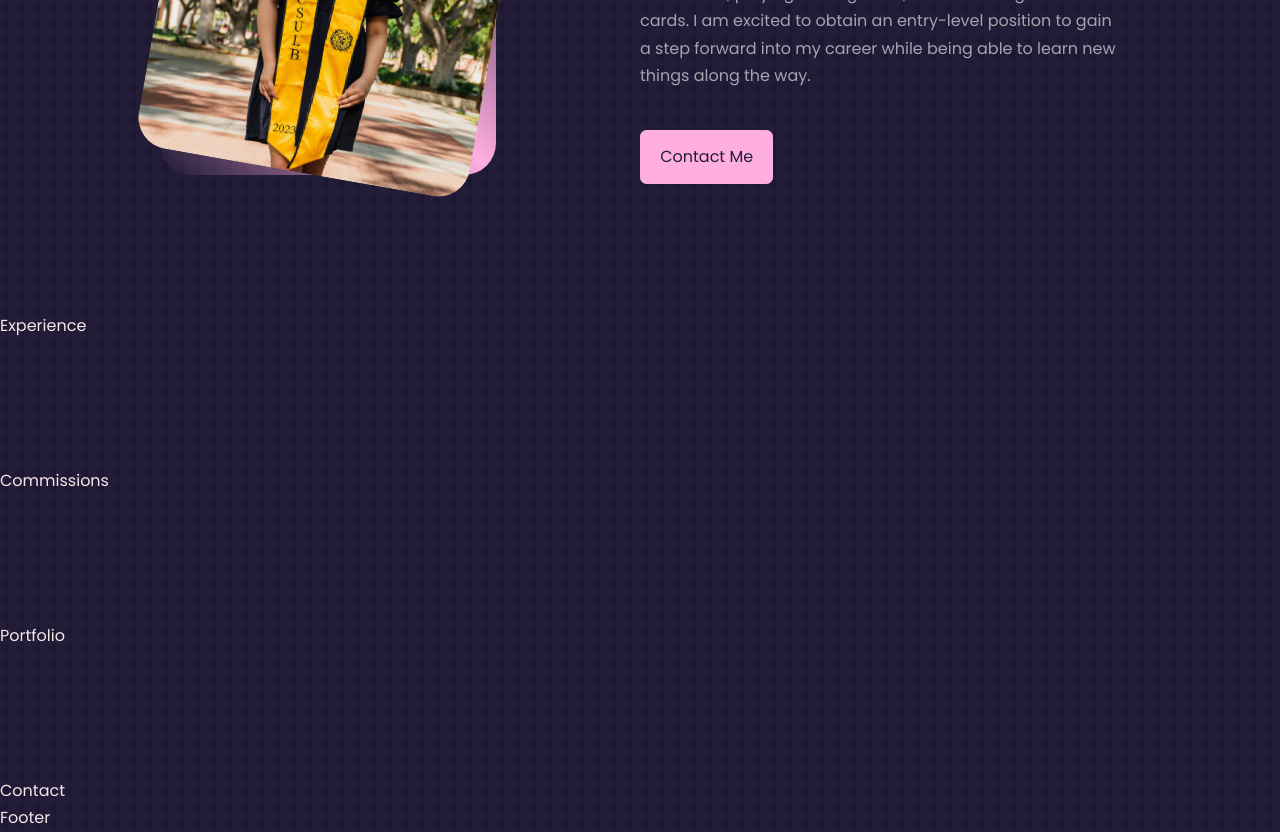
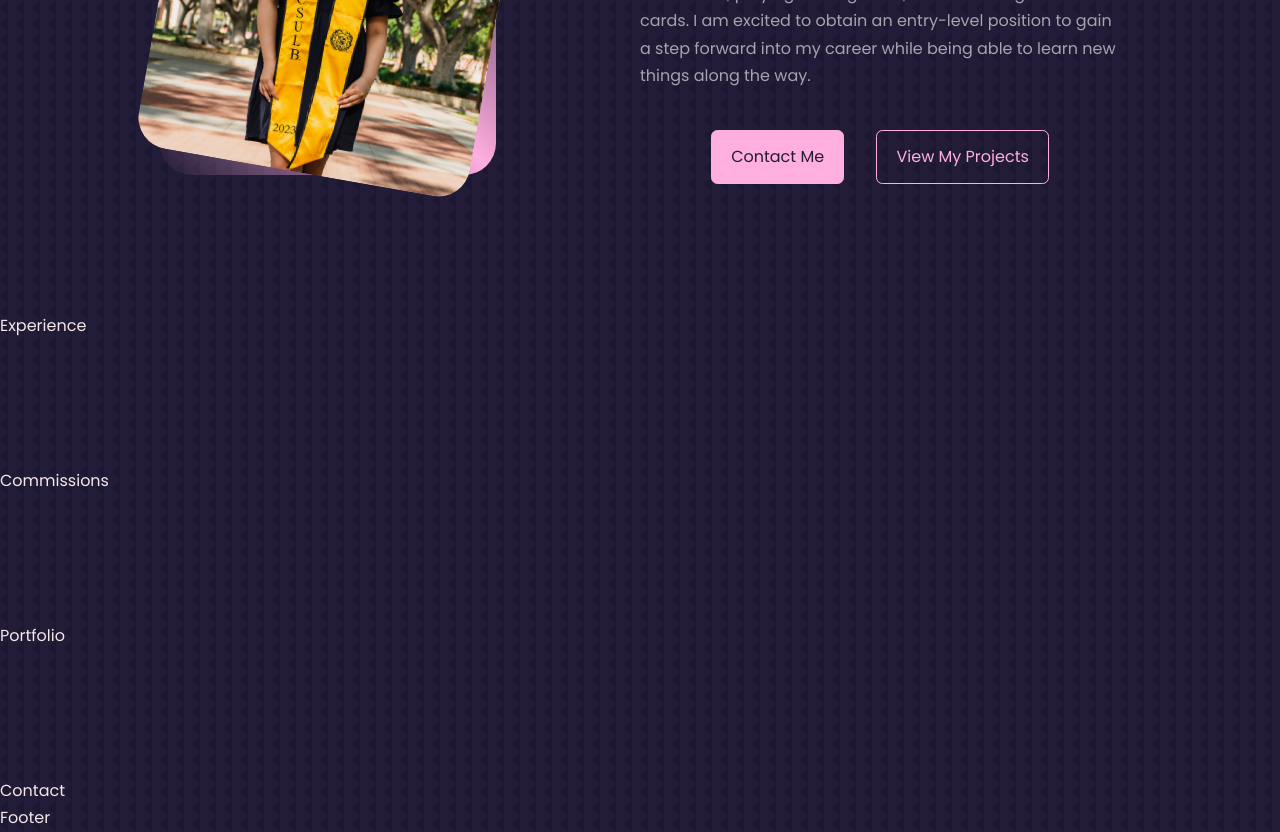
Before and after one commit to MareBear28/Personal-Website, a React (Create React App) app: page / in a window 1280 px wide. Shown: the part 1200-2032 px from the top of the page. Built offline with nearby package versions, Linux system fonts and the light colour scheme.

Commit message:
Updated About Section

```diff
--- a/src/components/about/About.jsx
+++ b/src/components/about/About.jsx
@@ -42,8 +42,10 @@ const About = () => {
           <p>
               I am a first-generation Filipino-American. I attended California State University of Long Beach for college and graduated with a Bachelors of Science in Computer Science. Some hobbies that I have include drawing anime characters, playing video games, and collecting Pokemon cards. I am excited to obtain an entry-level position to gain a step forward into my career while being able to learn new things along the way.
             </p>
-
-            <a href="#contact" className='btn btn-primary'>Contact Me</a>
+            <div className="buttons">
+               <a href="#contact" className='btn btn-primary'>Contact Me</a>
+              <a href="#portfolio" className='btn'>View My Projects</a>
+            </div>
         </div>
       </div>
 
--- a/src/components/about/about.css
+++ b/src/components/about/about.css
@@ -69,6 +69,12 @@
     color: var(--color-light);
 }
 
+.buttons{
+    gap: 2rem;
+    display: flex;
+    justify-content: center;
+}
+
 /* ------------MEDIA QUERIES (MEDIUM DEVICES - aka tablets)------------*/
 @media screen and (max-width: 1024px) {
     .about_container{
```
